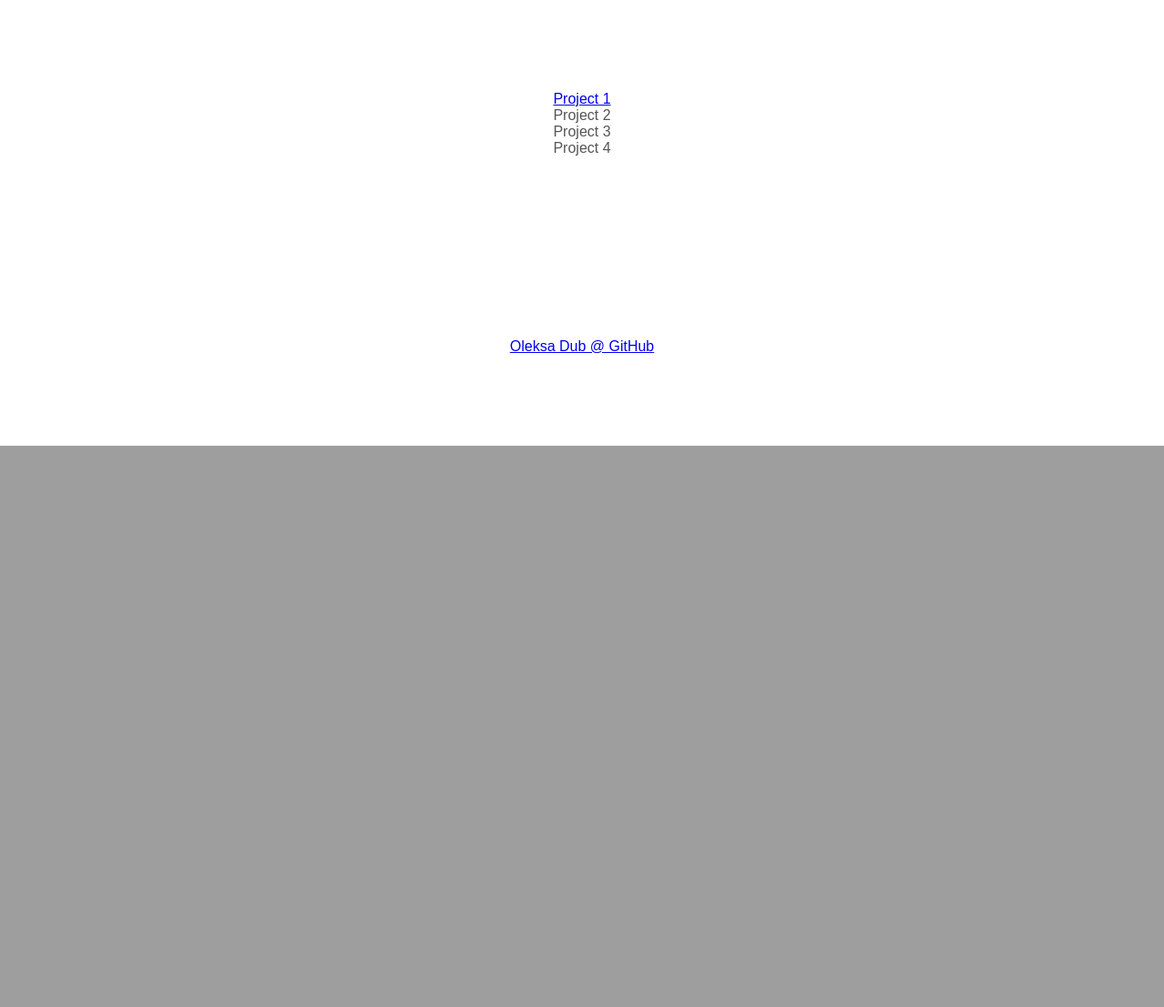
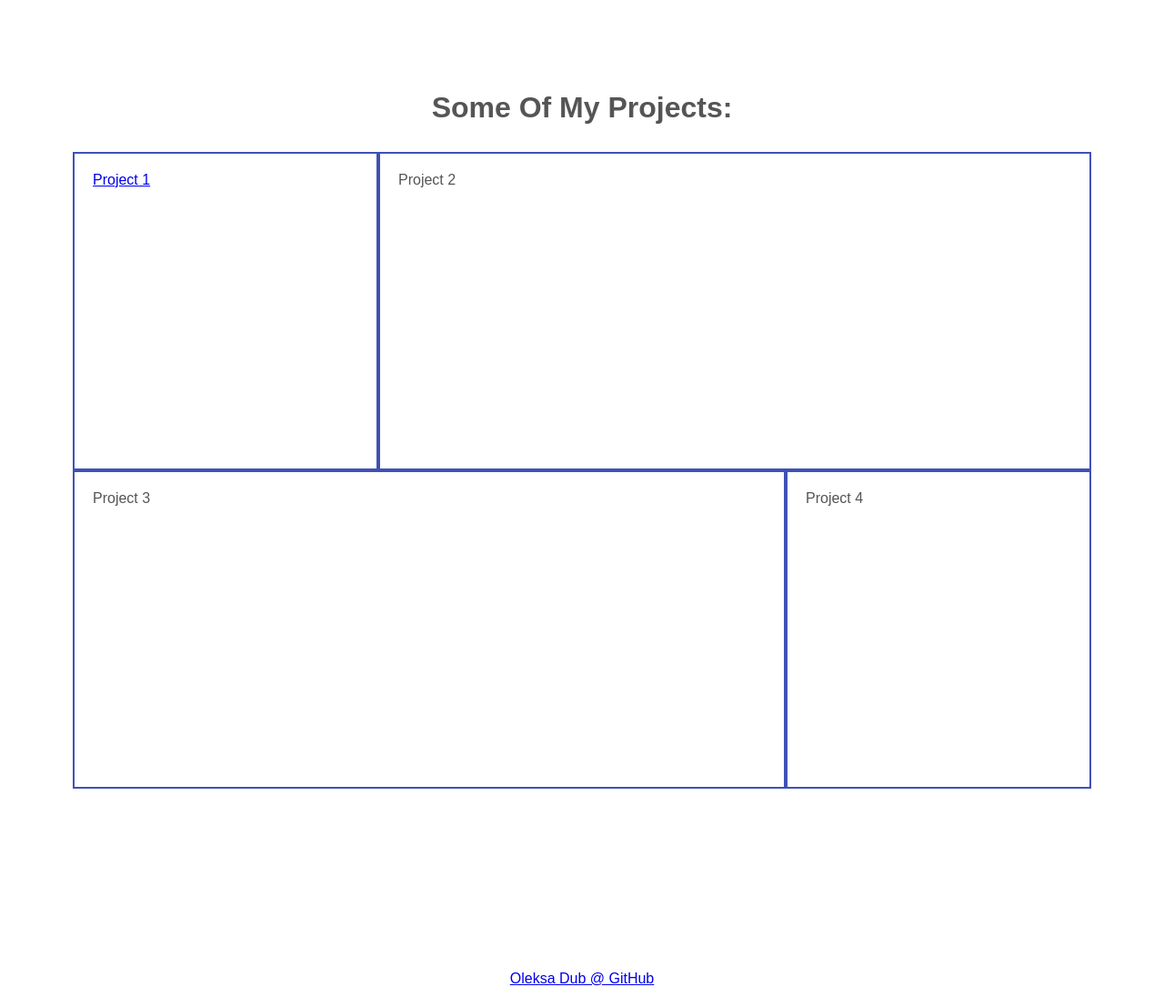
Before and after one commit to OleksandrDubrovskyi/FreeCodeCamp, a web app: file ResponsiveWD/Portfolio/portfolio.html in a window 1280 px wide. Shown: the part 800-1907 px from the top of the page at 91% size. Before the commit the page ends 1290 px from the top, so only its background shows below. Run offline with its HTML, style and script files only (its server is not run), Linux system fonts and the light colour scheme; some web fonts are replaced.

Commit message:
Projects

```diff
--- a/ResponsiveWD/Portfolio/css/portfolio.css
+++ b/ResponsiveWD/Portfolio/css/portfolio.css
@@ -41,6 +41,13 @@ section {
 	padding: 100px 80px;
 }
 
+section h3.title {
+	text-transform: capitalize;
+	font: bold 2em "Arial", sans-serif;
+	margin-bottom: 30px;
+	text-align: center;
+}
+
 /*Header Styles*/
 
 header {
@@ -75,7 +82,7 @@ header nav li {
 	font-family: "Comfortaa", cursive;
 }
 
-/*Hero Styles*/
+/*Welcome Styles*/
 
 #welcome-section{
 	position: relative;
@@ -122,3 +129,26 @@ header nav li {
 		margin: 0;
 	}
 }
+
+/*Projects Styles*/
+
+.tile {
+	width: 100%;
+	display: flex;
+	flex-wrap: wrap;
+	justify-content: center;
+}
+
+.project-title {
+	height: 350px;
+	padding: 20px;
+	border: #3f51b5 2px solid;
+}
+
+#projects .small {
+	flex-basis: 30%;
+}
+
+#projects .big {
+	flex-basis: 70%;
+}
--- a/ResponsiveWD/Portfolio/portfolio.html
+++ b/ResponsiveWD/Portfolio/portfolio.html
@@ -28,10 +28,14 @@
 
 
 		<section id="projects">
-			<div class="project-tile"><a href="/project1.html">Project 1</a></div>
-			<div class="project-tile">Project 2</div>
-			<div class="project-tile">Project 3</div>
-			<div class="project-tile">Project 4</div>
+			<h3 class="title">Some of my projects:</h3>
+			<div class="tile">
+				<div class="project-title small"><a href="/project1.html">Project 1</a></div>
+				<div class="project-title big">Project 2</div>
+				<div class="project-title big">Project 3</div>
+				<div class="project-title small">Project 4</div>
+			</div>
+
 		</section>
 
 		<section id="contacts">
```
